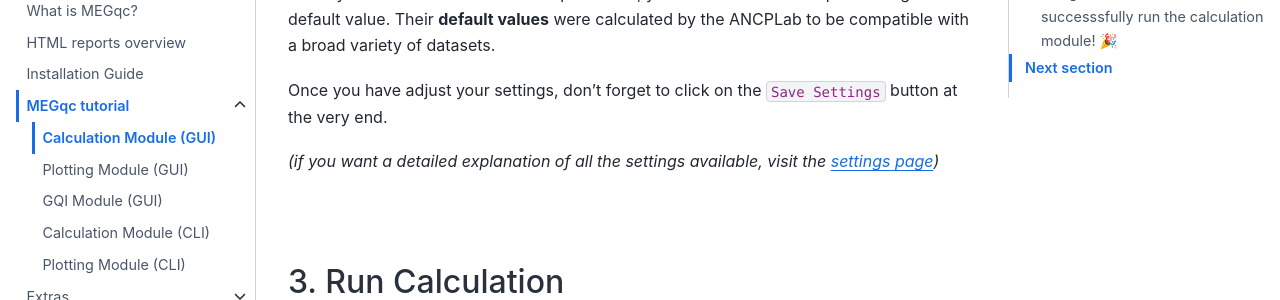
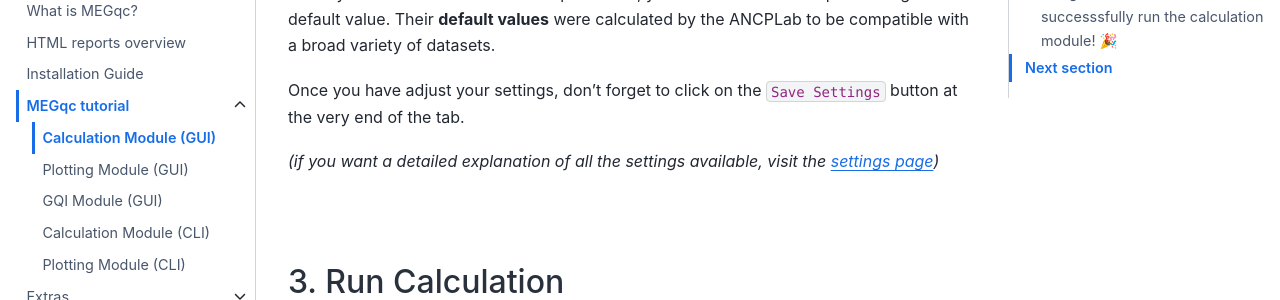
Before and after one commit to ANCPLabOldenburg/megqc_documentation, a Jupyter Book: the page built from tutorial/calc_gui.md, in a window 1280 px wide and 900 px high, scrolled down 2300 px. Shown: the part 180-480 px from the top of the window. Built offline with Jupyter Book 1.0.4 settings and Sphinx 7.4.7 and the Sphinx Book theme 1.1.4, drawn with Linux system fonts in a browser that asks for light colours; pages that are not in the unit, such as notebooks, are missing from menus.

Commit message:
Update calc_gui.md

```diff
--- a/tutorial/calc_gui.md
+++ b/tutorial/calc_gui.md
@@ -52,7 +52,7 @@
 
 When you hover over each editable parameter, you'll see a short description along with the default value. Their **default values** were calculated by the ANCPLab to be compatible with a broad variety of datasets.
 
-Once you have adjust your settings, don't forget to click on the `Save Settings` button at the very end.
+Once you have adjust your settings, don't forget to click on the `Save Settings` button at the very end of the tab.
 
 
  _(if you want a detailed explanation of all the settings available, visit the [settings page](../extra/settings))_
```
